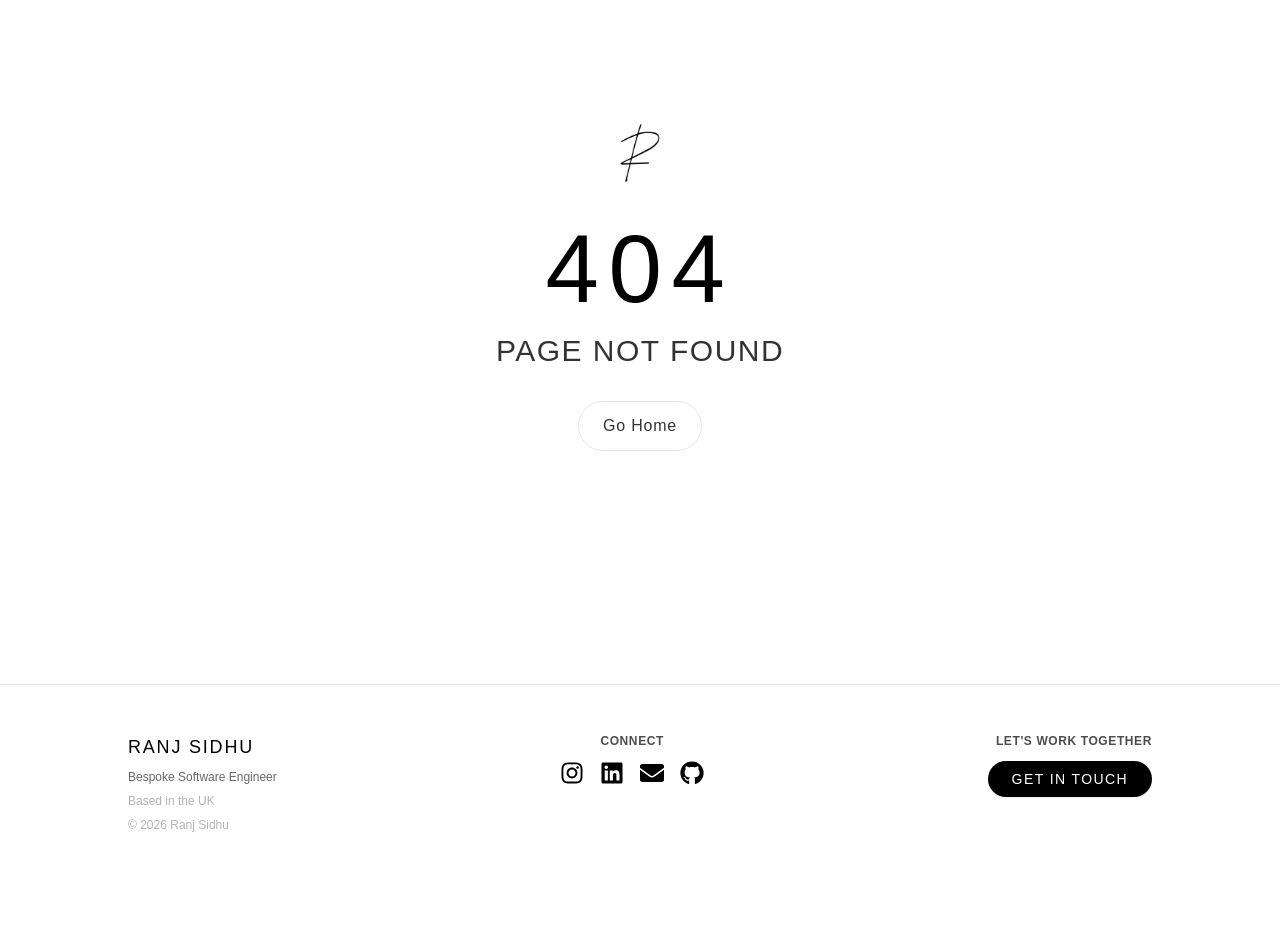
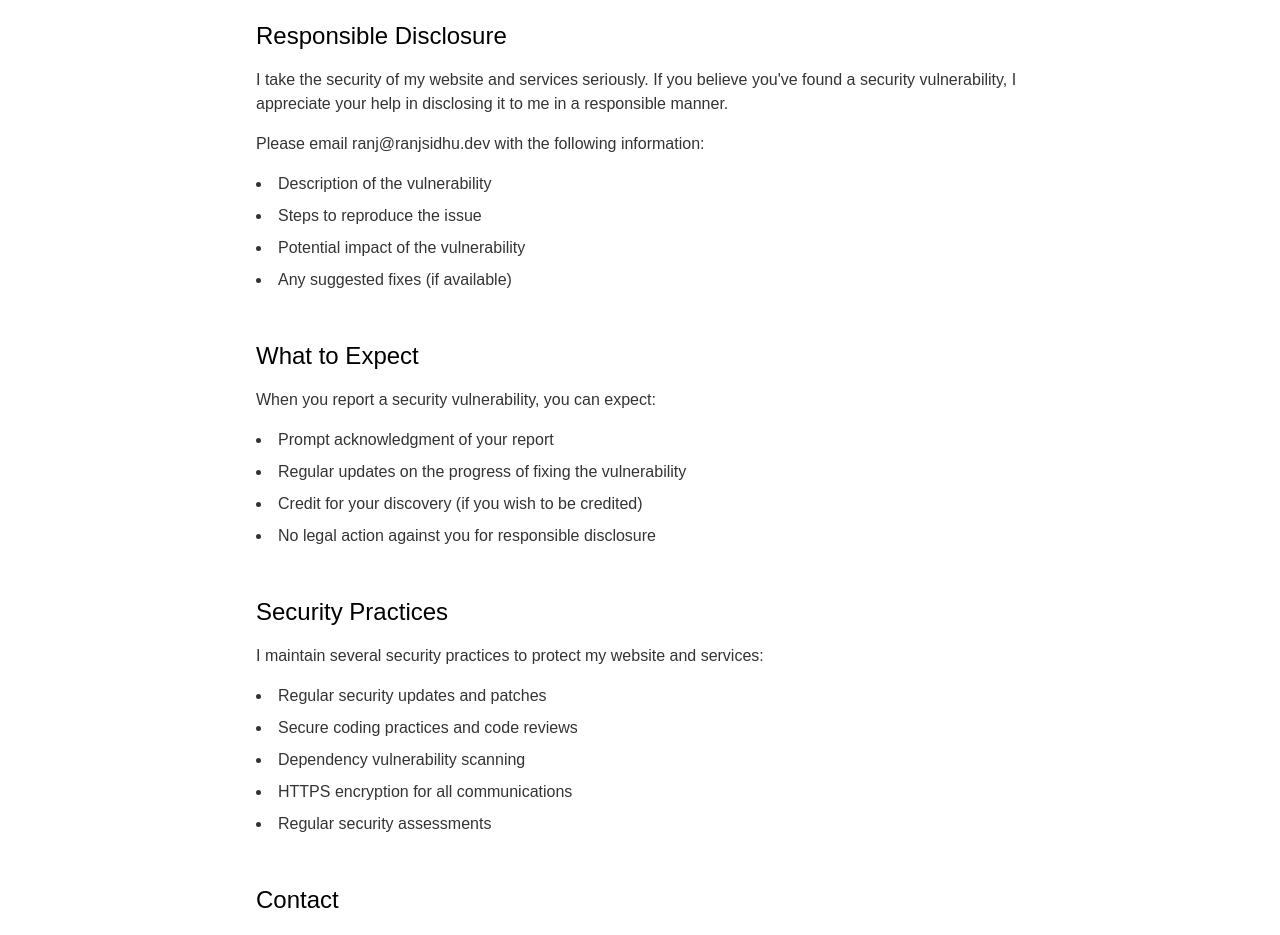
Before and after one commit to ranjsidhu/ranjsidhudev, a Next.js app: page /security in a window 1280 px wide. Before the commit this address had no page. Shown: the part 180-1115 px from the top of the page. Before the commit the page ends 1061 px from the top, so only its background shows below. Built offline with nearby package versions, Linux system fonts and the light colour scheme.

Commit message:
feat: seo features

```diff
--- a/app/(pages)/contact/page.tsx
+++ b/app/(pages)/contact/page.tsx
@@ -1,4 +1,16 @@
+import type { Metadata } from "next";
 import Contact from "./Contact";
+
+export const metadata: Metadata = {
+  title: "Contact",
+  description:
+    "Get in touch with Ranj Sidhu for bespoke web solutions, software development projects, and collaborations.",
+  openGraph: {
+    title: "Contact | Ranj Sidhu",
+    description:
+      "Connect with me to discuss your next project, whether it's a custom web application, recruitment system, or educational platform.",
+  },
+};
 
 export default function ContactPage() {
   return <Contact />;
--- a/app/(pages)/projects/page.tsx
+++ b/app/(pages)/projects/page.tsx
@@ -1,5 +1,17 @@
+import type { Metadata } from "next";
 import { Project } from "@/app/components";
 import { PROJECTS } from "@/constants";
+
+export const metadata: Metadata = {
+  title: "Projects",
+  description:
+    "Explore my portfolio of bespoke web solutions and software projects, including recruitment systems and educational platforms.",
+  openGraph: {
+    title: "Projects | Ranj Sidhu",
+    description:
+      "Featured projects including Stellar Recruitment and Tutoring To Success, showcasing expertise in custom web development and software solutions.",
+  },
+};
 
 export default function ProjectsPage() {
   return (
--- a/app/(pages)/projects/stellar-recruitment/page.tsx
+++ b/app/(pages)/projects/stellar-recruitment/page.tsx
@@ -1,6 +1,18 @@
+import type { Metadata } from "next";
 import { ProjectDetails } from "@/app/components";
 
-export default function StellarRecruitmentProjectPage() {
+export const metadata: Metadata = {
+  title: "Stellar Recruitment",
+  description:
+    "A bespoke recruitment system crafted for the recruitment industry. Features streamlined hiring, candidate management, and custom workflows.",
+  openGraph: {
+    title: "Stellar Recruitment | Ranj Sidhu",
+    description:
+      "Custom recruitment platform with advanced candidate management, streamlined hiring processes, and tailored workflow solutions.",
+  },
+};
+
+export default function StellarRecruitmentPage() {
   return (
     <ProjectDetails
       title="Stellar Recruitment"
--- a/app/(pages)/projects/tutoring-to-success/page.tsx
+++ b/app/(pages)/projects/tutoring-to-success/page.tsx
@@ -1,19 +1,31 @@
+import type { Metadata } from "next";
 import { ProjectDetails } from "@/app/components";
 
-export default function TutoringToSuccessProjectPage() {
+export const metadata: Metadata = {
+  title: "Tutoring To Success",
+  description:
+    "A custom website for a local tutoring agency, designed to build trust, showcase success stories, and make it easy for families to connect.",
+  openGraph: {
+    title: "Tutoring To Success | Ranj Sidhu",
+    description:
+      "Professional tutoring website featuring success stories, easy booking system, and engaging content for families seeking educational support.",
+  },
+};
+
+export default function TutoringToSuccessPage() {
   return (
     <ProjectDetails
       title="Tutoring To Success"
-      tagline="A bespoke online presence for a local tutoring agency."
-      description="A custom website, designed and developed specifically for a local tutoring business. Every page and feature was tailored to showcase their services, build trust with parents, and make it easy for families to get in touch."
+      tagline="Empowering students through personalized education."
+      description="A custom website for a local tutoring agency, designed to build trust, showcase success stories, and make it easy for families to connect with qualified tutors."
       benefits={[
-        "Showcases the agency's unique approach and success stories",
-        "Easy for parents to find information and make contact",
-        "Professional, trustworthy design that stands out locally",
-        "Mobile-friendly and accessible for all users",
-        "Built to support the agency's growth and reputation",
+        "Professional, trustworthy online presence",
+        "Easy-to-use booking and contact system",
+        "Showcases student success stories and testimonials",
+        "Mobile-friendly design for parents on the go",
+        "Clear presentation of services and expertise",
       ]}
-      role="I worked directly with the agency to understand their values, goals, and the needs of their clients. The result: a website that reflects their passion for education and helps more families connect with their services."
+      role="I designed and developed a website that reflects the agency's commitment to quality education, making it easy for families to find the right tutor for their needs."
       url="https://www.tutoringtosuccess.co.uk/"
     />
   );
--- /dev/null
+++ b/app/(pages)/security/page.tsx
@@ -0,0 +1,89 @@
+import type { Metadata } from "next";
+
+export const metadata: Metadata = {
+  title: "Security Policy",
+  description:
+    "Security policy and responsible disclosure guidelines for Ranj Sidhu's website and services.",
+  openGraph: {
+    title: "Security Policy | Ranj Sidhu",
+    description:
+      "Learn about our security practices and how to responsibly report security vulnerabilities.",
+  },
+};
+
+export default function SecurityPage() {
+  return (
+    <div className="min-h-screen bg-white py-16 px-4">
+      <div className="max-w-3xl mx-auto">
+        <h1 className="text-4xl font-light text-black tracking-widest uppercase mb-8">
+          Security Policy
+        </h1>
+
+        <section className="mb-12">
+          <h2 className="text-2xl font-light text-black mb-4">
+            Responsible Disclosure
+          </h2>
+          <p className="text-black/80 mb-4">
+            I take the security of my website and services seriously. If you
+            believe you&apos;ve found a security vulnerability, I appreciate
+            your help in disclosing it to me in a responsible manner.
+          </p>
+          <p className="text-black/80 mb-4">
+            Please email ranj@ranjsidhu.dev with the following information:
+          </p>
+          <ul className="list-disc list-inside text-black/80 space-y-2 mb-4">
+            <li>Description of the vulnerability</li>
+            <li>Steps to reproduce the issue</li>
+            <li>Potential impact of the vulnerability</li>
+            <li>Any suggested fixes (if available)</li>
+          </ul>
+        </section>
+
+        <section className="mb-12">
+          <h2 className="text-2xl font-light text-black mb-4">
+            What to Expect
+          </h2>
+          <p className="text-black/80 mb-4">
+            When you report a security vulnerability, you can expect:
+          </p>
+          <ul className="list-disc list-inside text-black/80 space-y-2 mb-4">
+            <li>Prompt acknowledgment of your report</li>
+            <li>Regular updates on the progress of fixing the vulnerability</li>
+            <li>Credit for your discovery (if you wish to be credited)</li>
+            <li>No legal action against you for responsible disclosure</li>
+          </ul>
+        </section>
+
+        <section className="mb-12">
+          <h2 className="text-2xl font-light text-black mb-4">
+            Security Practices
+          </h2>
+          <p className="text-black/80 mb-4">
+            I maintain several security practices to protect my website and
+            services:
+          </p>
+          <ul className="list-disc list-inside text-black/80 space-y-2 mb-4">
+            <li>Regular security updates and patches</li>
+            <li>Secure coding practices and code reviews</li>
+            <li>Dependency vulnerability scanning</li>
+            <li>HTTPS encryption for all communications</li>
+            <li>Regular security assessments</li>
+          </ul>
+        </section>
+
+        <section>
+          <h2 className="text-2xl font-light text-black mb-4">Contact</h2>
+          <p className="text-black/80">
+            For security-related concerns, please contact me at{" "}
+            <a
+              href="mailto:ranj@ranjsidhu.dev"
+              className="text-black hover:underline"
+            >
+              ranj@ranjsidhu.dev
+            </a>
+          </p>
+        </section>
+      </div>
+    </div>
+  );
+}
--- a/app/layout.tsx
+++ b/app/layout.tsx
@@ -4,6 +4,7 @@ import { Toaster } from "react-hot-toast";
 import Navbar from "./components/Navbar";
 import Footer from "./components/Footer";
 import "./globals.css";
+import Script from "next/script";
 
 const geistSans = Geist({
   variable: "--font-geist-sans",
@@ -17,11 +18,38 @@ const geistMono = Geist_Mono({
 
 export const metadata: Metadata = {
   metadataBase: new URL("https://ranjsidhu.dev"),
-  title: "Ranj Sidhu",
-  description: "Coming Soon",
+  title: {
+    default: "Ranj Sidhu | Software Engineer",
+    template: "%s | Ranj Sidhu",
+  },
+  description:
+    "Software Engineer specializing in full-stack development, with expertise in modern web technologies and best practices.",
+  keywords: [
+    "Software Engineer",
+    "Full Stack Developer",
+    "Web Development",
+    "React",
+    "Next.js",
+    "TypeScript",
+  ],
+  authors: [{ name: "Ranj Sidhu" }],
+  creator: "Ranj Sidhu",
+  publisher: "Ranj Sidhu",
+  robots: {
+    index: true,
+    follow: true,
+    googleBot: {
+      index: true,
+      follow: true,
+      "max-video-preview": -1,
+      "max-image-preview": "large",
+      "max-snippet": -1,
+    },
+  },
   openGraph: {
     title: "Ranj Sidhu | Software Engineer",
-    description: "A new journey in software engineering excellence",
+    description:
+      "Software Engineer specializing in full-stack development, with expertise in modern web technologies and best practices.",
     url: "https://ranjsidhu.dev",
     siteName: "Ranj Sidhu",
     images: [
@@ -35,6 +63,29 @@ export const metadata: Metadata = {
     locale: "en_UK",
     type: "website",
   },
+  twitter: {
+    card: "summary_large_image",
+    title: "Ranj Sidhu | Software Engineer",
+    description:
+      "Software Engineer specializing in full-stack development, with expertise in modern web technologies and best practices.",
+    images: ["/og.png"],
+    creator: "@ranjsidhu",
+  },
+};
+
+const jsonLd = {
+  "@context": "https://schema.org",
+  "@type": "Person",
+  name: "Ranj Sidhu",
+  url: "https://ranjsidhu.dev",
+  jobTitle: "Software Engineer",
+  description:
+    "Software Engineer specializing in full-stack development, with expertise in modern web technologies and best practices.",
+  sameAs: [
+    "https://github.com/ranjsidhu",
+    "https://linkedin.com/in/ranjsidhu",
+    "https://twitter.com/ranjsidhu",
+  ],
 };
 
 export default function RootLayout({
@@ -44,6 +95,21 @@ export default function RootLayout({
 }>) {
   return (
     <html lang="en">
+      <head>
+        <link rel="manifest" href="/manifest.json" />
+        <link
+          rel="alternate"
+          type="application/rss+xml"
+          title="RSS Feed for Ranj Sidhu"
+          href="/feed.xml"
+        />
+        <meta name="theme-color" content="#000000" />
+        <Script
+          id="json-ld"
+          type="application/ld+json"
+          dangerouslySetInnerHTML={{ __html: JSON.stringify(jsonLd) }}
+        />
+      </head>
       <body
         className={`${geistSans.variable} ${geistMono.variable} antialiased`}
       >
```
Also changed, not shown: public/.well-known/security.txt (added), public/humans.txt (added), public/manifest.json (added), public/robots.txt (added), 2 other files (tests, documents, lock files or other folders).
